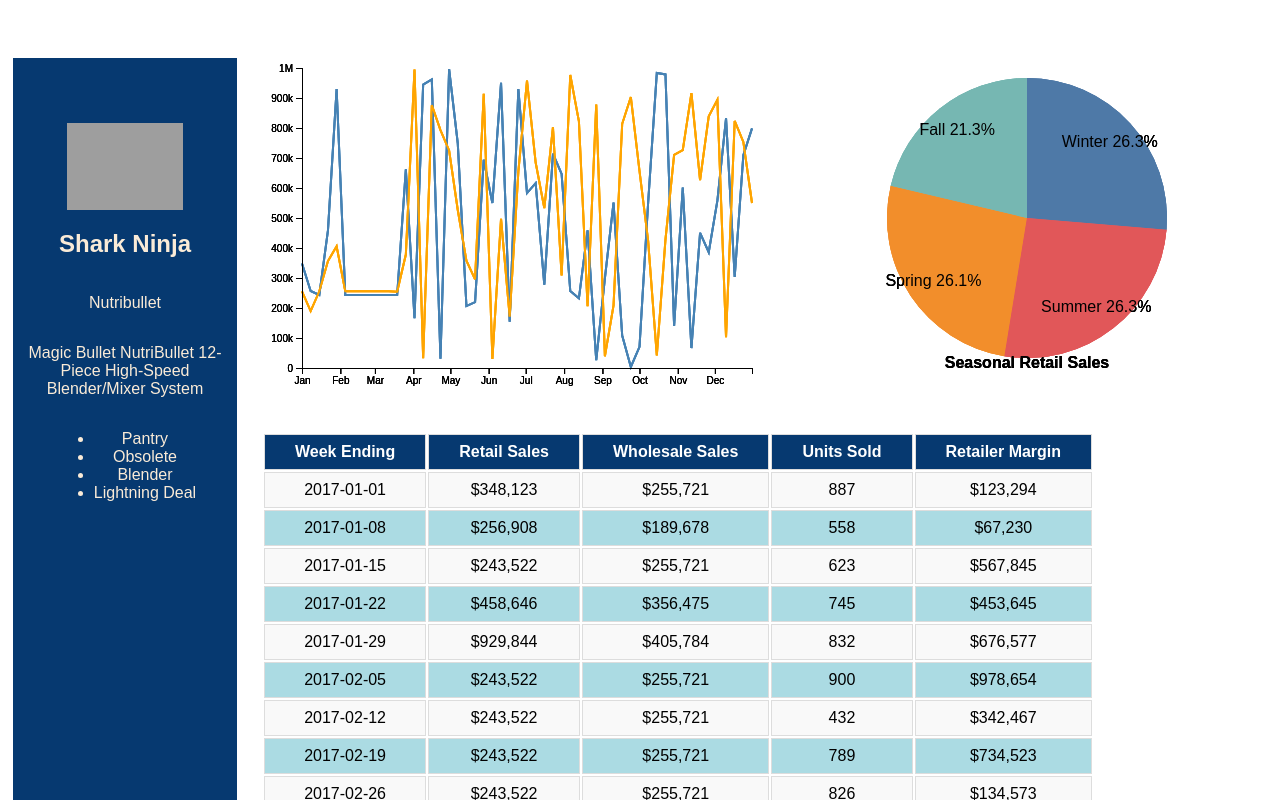
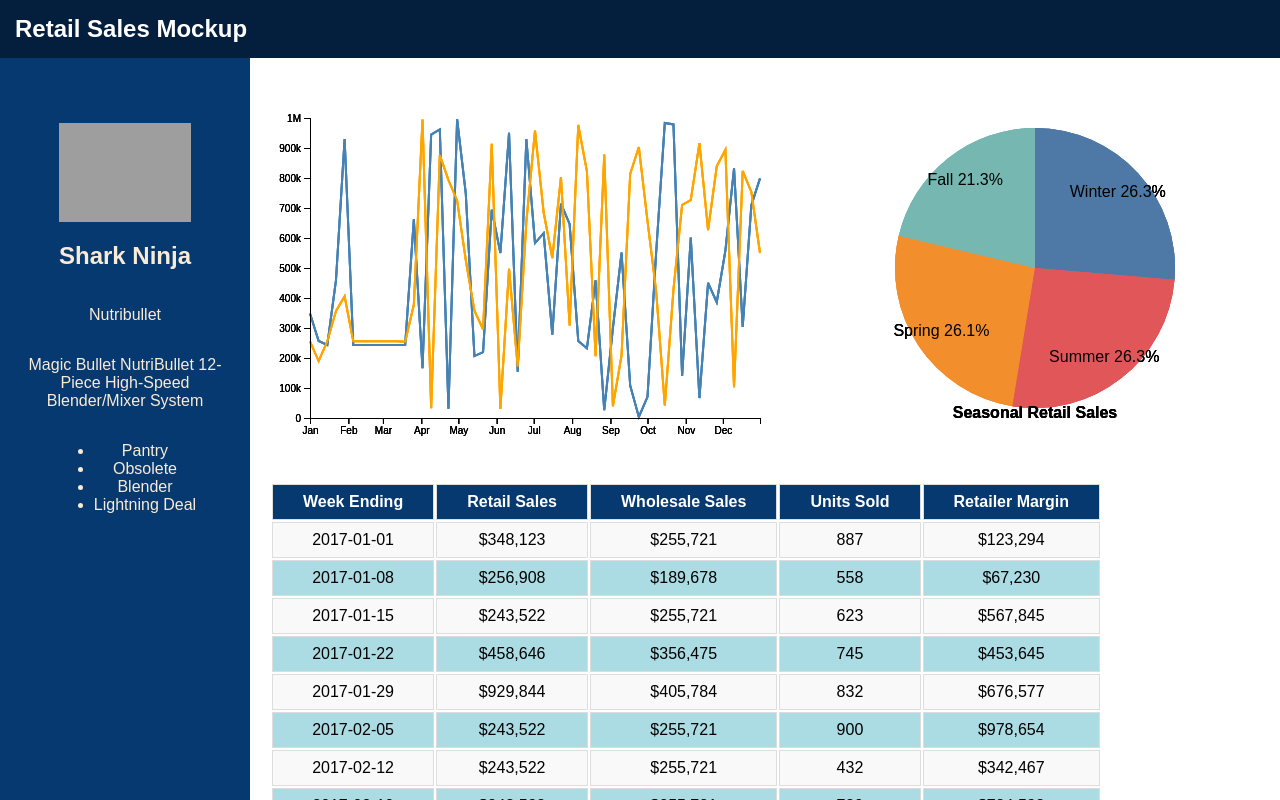
Before and after one commit to AliciaZ429/Retail_Mockup_for_Deploy, a React (Create React App) app: page / in a window 1280 px wide. Shown: the top 800 px of the page. Built offline with nearby package versions, Linux system fonts and the light colour scheme; grey boxes are pictures that could not be loaded.

Commit message:
nav bar done

```diff
--- a/public/index.html
+++ b/public/index.html
@@ -4,8 +4,28 @@
     <meta charset="utf-8" />
     <meta name="viewport" content="width=device-width, initial-scale=1" />
     <title>Retail Sales Mockup</title>
+    <style>
+      body {
+        margin: 0;
+        font-family: Arial, sans-serif;
+      }
+
+      nav {
+        background-color: #031f3d;
+        padding: 15px;
+        text-align: left;
+      }
+
+      nav h1 {
+        color: #fff;
+        margin: 0;
+      }
+    </style>
   </head>
   <body>
+    <nav>
+      <h1>Retail Sales Mockup</h1>
+    </nav>
     <div id="root"></div>
   </body>
 </html>
--- a/src/components/ProductPage.css
+++ b/src/components/ProductPage.css
@@ -7,14 +7,14 @@
 }
 
 #sidebar {
-  margin: 5px;
+  margin: 0;
   width: 300px;
   display: flex;
   flex-direction: column;
   align-items: center;
   text-align: center;
   padding: 15px;
-  margin-top: 50px;
+  margin-top: 0px;
   background-color: #063970;
   color: antiquewhite;
 }
```
